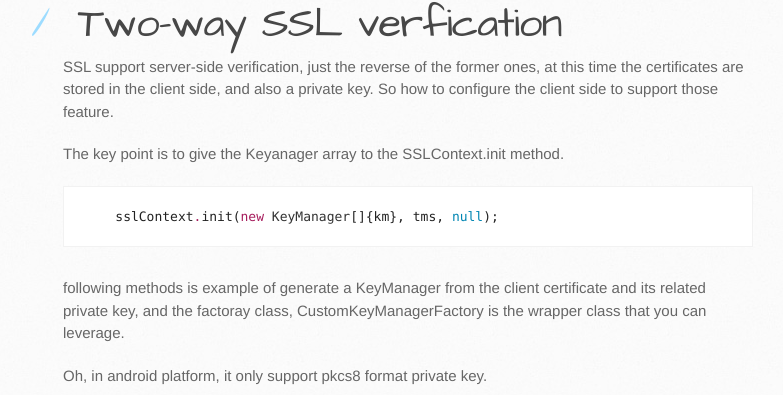
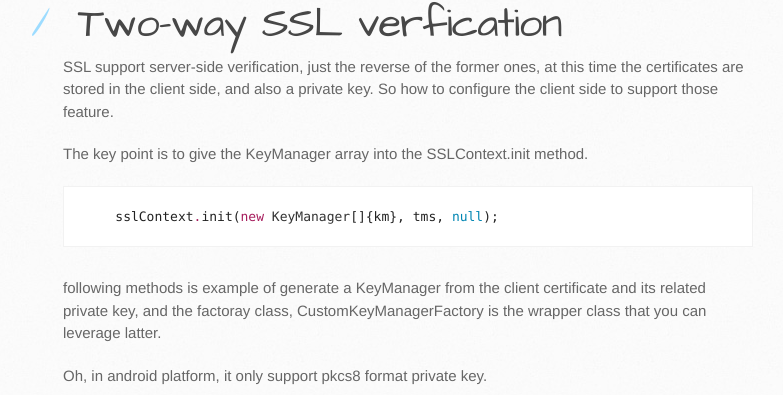
Before and after one commit to suzp1984/TLSDemo, a plain HTML site: page index.html in a window 1280 px wide. Shown: the part 2591-2986 px from the top of the page, without its empty margins (107-890 px from the left). Drawn offline with Linux system fonts and the light colour scheme.

Commit message:
update index.html

```diff
--- a/index.html
+++ b/index.html
@@ -147,13 +147,13 @@ and SSLSocketFactory.</p>
 certificates are stored in the client side, and also a private key. So how to configure
 the client side to support those feature.</p>
 
-<p>The key point is to give the Keyanager array to the SSLContext.init method.</p>
+<p>The key point is to give the KeyManager array into the SSLContext.init method.</p>
 
 <div class="highlight highlight-java"><pre>    sslContext<span class="pl-k">.</span>init(<span class="pl-k">new</span> <span class="pl-smi">KeyManager</span>[]{km}, tms, <span class="pl-c1">null</span>);</pre></div>
 
 <p>following methods is example of generate a KeyManager from the client certificate and
 its related private key, and the factoray class, CustomKeyManagerFactory is the
-wrapper class that you can leverage.</p>
+wrapper class that you can leverage latter.</p>
 
 <p>Oh, in android platform, it only support pkcs8 format private key.</p>
 
```
